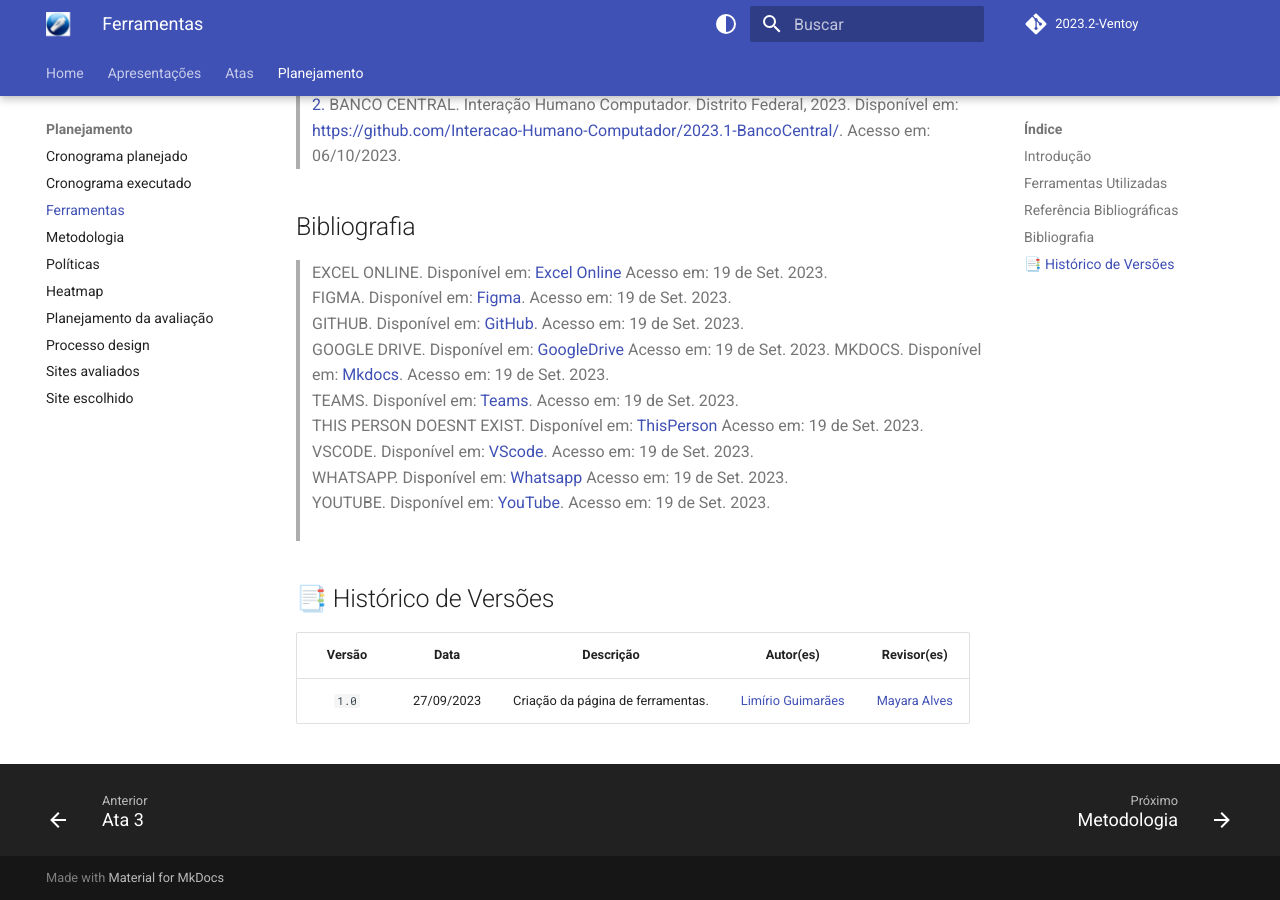
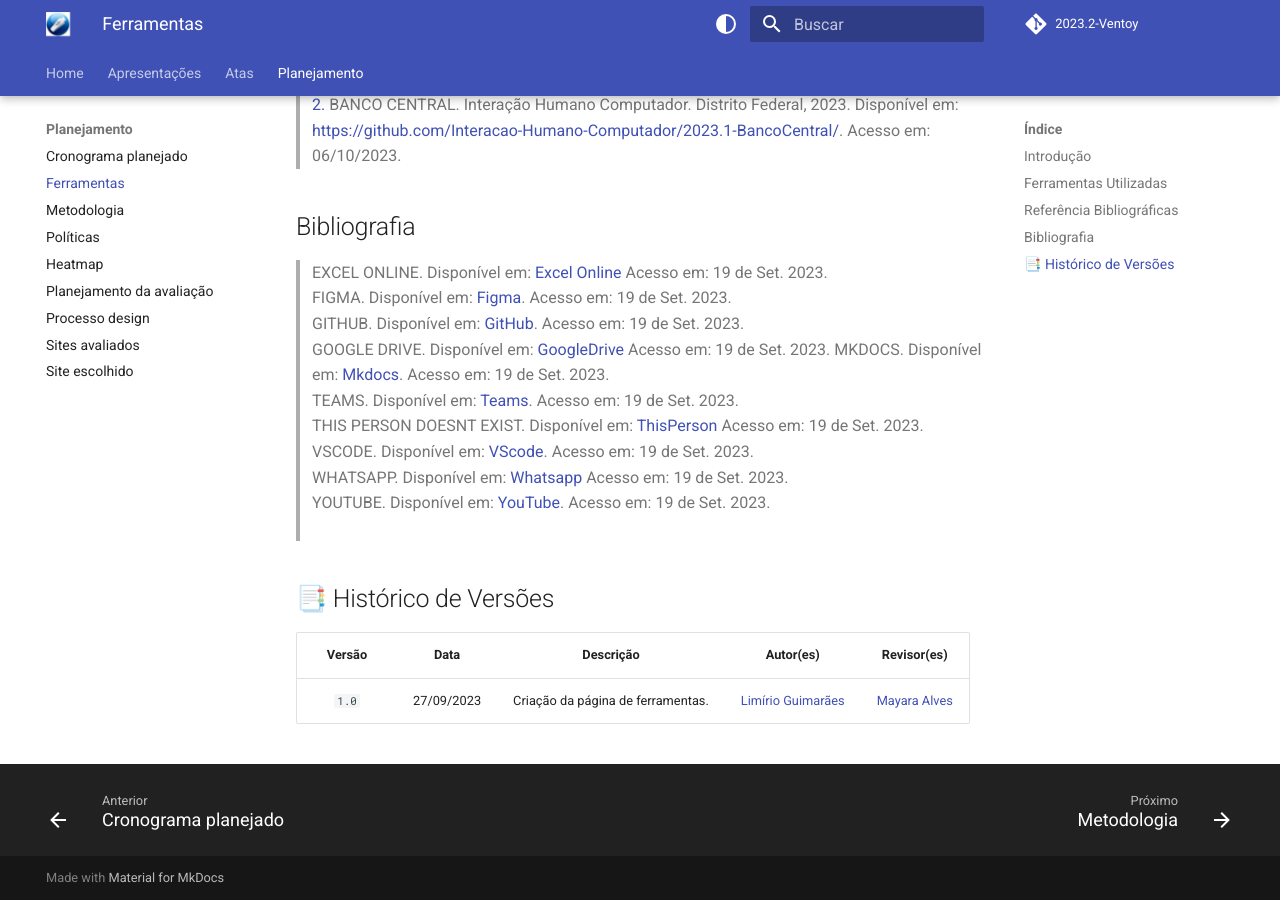
Before and after one commit to Interacao-Humano-Computador/2023.2-Ventoy, an MkDocs documentation site: the page built from docs/planejamento/Ferramentas.md, in a window 1280 px wide and 900 px high, scrolled down 1771 px. Built offline with MkDocs 1.6.1 and Material for MkDocs 9.7.7, drawn with Linux system fonts in a browser that asks for light colours; comment, search, counter and statistics services are not loaded; some of the changed lines change nothing that is shown.

Commit message:
Correção bug no gitpage

```diff
--- a/mkdocs.yml
+++ b/mkdocs.yml
@@ -27,8 +27,7 @@
       - Ata 2: atas/ata2.md
       - Ata 3: atas/ata3.md
   - Planejamento:
-      - Cronograma planejado: planejamento/cronograma/planejado.md
-      - Cronograma executado: planejamento/cronograma/executado.md
+      - Cronograma planejado: planejamento/cronograma.md
       - Ferramentas: planejamento/Ferramentas.md
       - Metodologia: planejamento/metodologia.md
       - Políticas: planejamento/políticas.md
```
